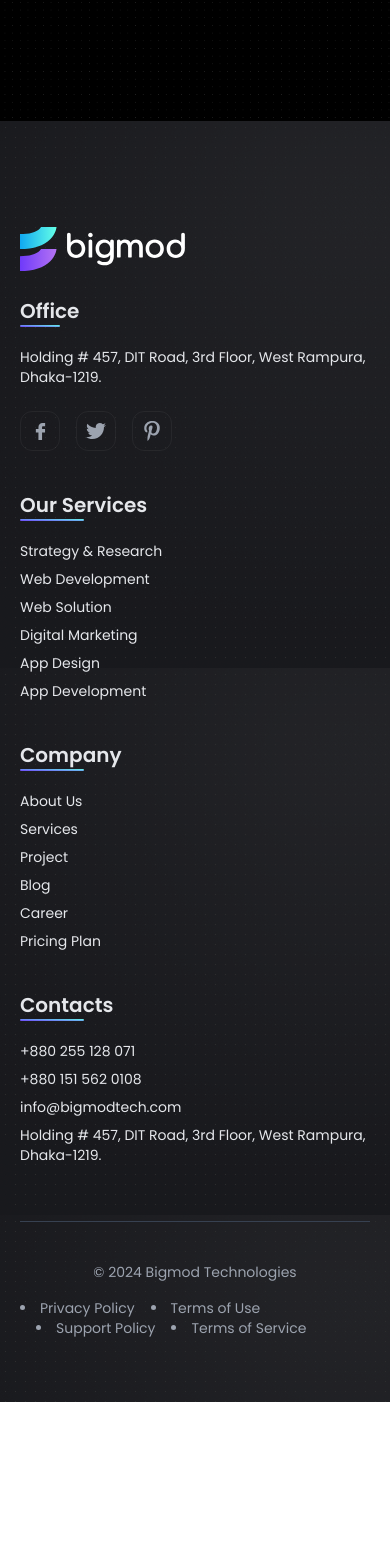
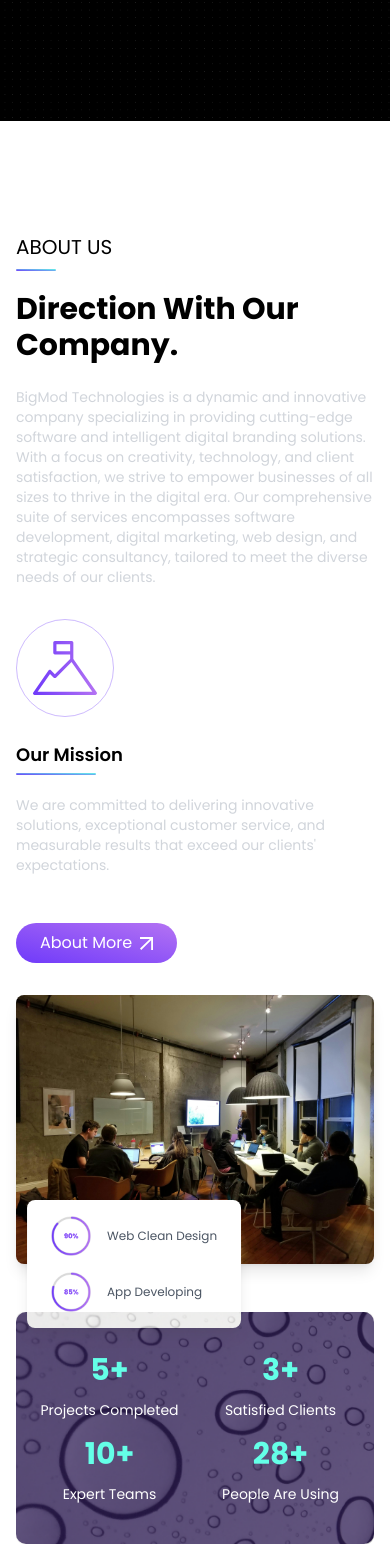
Before and after one commit to sabbirsami/bigmod-portfolio, a Next.js app: page /about-us in a window 390 px wide. Shown: the part 359-1927 px from the top of the page. Before the commit the page ends 1761 px from the top, so only its background shows below. Built offline with nearby package versions, Linux system fonts and the light colour scheme.

Commit message:
add some content in about page

```diff
--- a/src/app/about-us/page.tsx
+++ b/src/app/about-us/page.tsx
@@ -1,12 +1,206 @@
+"use client";
+
 import Title from "@/components/shared/title/Title";
-import React from "react";
+import React, { useEffect, useRef, useState } from "react";
+import teamImage from "@/assets/bg/abouut-bg.jpg";
+import mission from "@/assets/mission.svg";
+import progress90image from "@/assets/progress90.png";
+import progress85image from "@/assets/progress85.png";
+import counterBg from "@/assets/bg/counter-bg.png";
+import Image from "next/image";
+import Link from "next/link";
+import Arrow from "@/components/shared/icons/Arrow";
 
-const page = () => {
+const AboutUs = () => {
+  const [projectsCompleted, setProjectsCompleted] = useState<number>(0);
+  const [satisfiedClients, setSatisfiedClients] = useState<number>(0);
+  const [expertTeams, setExpertTeams] = useState<number>(0);
+  const [peopleUsing, setPeopleUsing] = useState<number>(0);
+
+  const sectionRef = useRef<HTMLDivElement | null>(null);
+  const [hasAnimated, setHasAnimated] = useState<boolean>(false);
+
+  useEffect(() => {
+    const handleScroll = (entries: IntersectionObserverEntry[]) => {
+      entries.forEach((entry) => {
+        if (entry.isIntersecting && !hasAnimated) {
+          setHasAnimated(true);
+          animateCounters();
+        }
+      });
+    };
+
+    const observer = new IntersectionObserver(handleScroll, {
+      threshold: 0.5,
+    });
+
+    if (sectionRef.current) {
+      observer.observe(sectionRef.current);
+    }
+
+    return () => {
+      if (sectionRef.current) {
+        observer.unobserve(sectionRef.current);
+      }
+    };
+  }, [hasAnimated]);
+
+  const animateCounters = () => {
+    animateCount(5, setProjectsCompleted);
+    animateCount(3, setSatisfiedClients);
+    animateCount(10, setExpertTeams);
+    animateCount(28, setPeopleUsing);
+  };
+
+  const animateCount = (
+    target: number,
+    setState: React.Dispatch<React.SetStateAction<number>>
+  ) => {
+    let count = 0;
+    const increment = Math.ceil(target / 50);
+    const interval = setInterval(() => {
+      count += increment;
+      if (count >= target) {
+        setState(target);
+        clearInterval(interval);
+      } else {
+        setState(count);
+      }
+    }, 50);
+  };
+
   return (
     <section className="">
       <Title title="About Us" url="/about-us" />
+      <section className="py-28 px-4 md:px-8 lg:px-5">
+        <div className="max-w-7xl mx-auto">
+          <div className="grid grid-cols-1 lg:grid-cols-2 gap-8 items-center">
+            {/* Text Section */}
+            <div>
+              <h3 className="text-xl md:text-xl uppercase mb-2">About Us</h3>
+              <div className="w-10 h-[2px] bg-gradient-to-tr from-secondary_one to-primary_two rounded-full mb-5"></div>
+              <h2 className="text-3xl md:text-4xl lg:text-5xl font-bold mb-6 lg:mb-10">
+                Direction With Our Company.
+              </h2>
+              <p className="text-gray-300 text-sm md:text-base lg:text-lg mb-6">
+                BigMod Technologies is a dynamic and innovative company
+                specializing in providing cutting-edge software and intelligent
+                digital branding solutions. With a focus on creativity,
+                technology, and client satisfaction, we strive to empower
+                businesses of all sizes to thrive in the digital era. Our
+                comprehensive suite of services encompasses software
+                development, digital marketing, web design, and strategic
+                consultancy, tailored to meet the diverse needs of our clients.
+              </p>
+              <div className="flex flex-col md:flex-row items-start md:items-center gap-6 my-8">
+                <div className="border border-secondary_one/35 rounded-full p-4 md:p-6">
+                  <Image
+                    className="w-16 md:w-24"
+                    src={mission}
+                    alt="Team Image"
+                  />
+                </div>
+
+                <div>
+                  <h4 className="text-lg md:text-xl font-semibold mb-1">
+                    Our Mission
+                  </h4>
+                  <div className="w-20 h-[2px] bg-gradient-to-tr from-secondary_one to-primary_two rounded-full mb-5"></div>
+                  <p className="text-gray-300 text-sm md:text-base">
+                    We are committed to delivering innovative solutions,
+                    exceptional customer service, and measurable results that
+                    exceed our clients&#39; expectations.
+                  </p>
+                </div>
+              </div>
+              <Link
+                href="/about"
+                className="bg-gradient-to-tr from-secondary_one to-secondary_two text-white px-6 md:px-8 py-2 md:py-3 rounded-full inline-block mt-4"
+              >
+                <div className="flex items-center justify-center gap-2 md:gap-4">
+                  <span>About More</span> <Arrow width={13} height={13} />
+                </div>
+              </Link>
+            </div>
+
+            {/* Image Section */}
+            <div className="relative">
+              <Image
+                src={teamImage}
+                alt="Team Photo"
+                width={500}
+                height={300}
+                className="rounded-lg shadow-lg w-full"
+              />
+              <div className="absolute bottom-0 -left-24 md:-left-32 bg-white py-4 px-6 md:px-8 shadow-lg rounded-lg flex flex-col md:flex-row space-y-4 md:space-y-0 md:space-x-6 transform translate-x-1/2 translate-y-1/2">
+                <div className="text-center flex items-center gap-4">
+                  <Image
+                    className="w-10 md:w-16"
+                    src={progress90image}
+                    alt="Progress 90%"
+                    height={300}
+                    width={300}
+                  />
+                  <p className="text-xs md:text-sm text-gray-600">
+                    Web Clean Design
+                  </p>
+                </div>
+                <div className="text-center flex items-center gap-4">
+                  <Image
+                    className="w-10 md:w-16"
+                    src={progress85image}
+                    alt="Progress 85%"
+                    height={300}
+                    width={300}
+                  />
+                  <p className="text-xs md:text-sm text-gray-600">
+                    App Developing
+                  </p>
+                </div>
+              </div>
+            </div>
+          </div>
+
+          {/* Statistics Section */}
+          <div
+            ref={sectionRef}
+            className="mt-12 md:mt-16 bg-[#160044] text-white rounded-lg py-10 md:py-16 px-4 md:px-5 grid grid-cols-2 sm:grid-cols-4 gap-4 md:gap-8 text-center relative features-count"
+            style={{
+              background: `url(${counterBg.src})`,
+              backgroundRepeat: "no-repeat",
+              backgroundSize: "cover",
+              position: "relative",
+            }}
+          >
+            <div>
+              <p className="text-3xl md:text-5xl font-bold text-primary_two">
+                {projectsCompleted}+
+              </p>
+              <p className="text-sm md:text-base pt-3">Projects Completed</p>
+            </div>
+            <div>
+              <p className="text-3xl md:text-5xl font-bold text-primary_two">
+                {satisfiedClients}+
+              </p>
+              <p className="text-sm md:text-base pt-3">Satisfied Clients</p>
+            </div>
+            <div>
+              <p className="text-3xl md:text-5xl font-bold text-primary_two">
+                {expertTeams}+
+              </p>
+              <p className="text-sm md:text-base pt-3">Expert Teams</p>
+            </div>
+            <div>
+              <p className="text-3xl md:text-5xl font-bold text-primary_two">
+                {peopleUsing}+
+              </p>
+              <p className="text-sm md:text-base pt-3">People Are Using</p>
+            </div>
+          </div>
+        </div>
+      </section>
     </section>
   );
 };
 
-export default page;
+export default AboutUs;
--- /dev/null
+++ b/src/app/projects/page.tsx
@@ -0,0 +1,11 @@
+import Title from "@/components/shared/title/Title";
+
+const page = () => {
+  return (
+    <div>
+      <Title title="Our Projects" url="/projects" />
+    </div>
+  );
+};
+
+export default page;
--- /dev/null
+++ b/src/app/services/page.tsx
@@ -0,0 +1,11 @@
+import Title from "@/components/shared/title/Title";
+
+const page = () => {
+  return (
+    <div>
+      <Title title="Services" url="/services" />
+    </div>
+  );
+};
+
+export default page;
--- a/src/components/shared/navbar/Navbar.tsx
+++ b/src/components/shared/navbar/Navbar.tsx
@@ -7,7 +7,7 @@ import Logo from "../icons/Logo";
 const Navbar = () => {
   const [isOpen, setIsOpen] = useState(false);
   const navItems = [
-    { title: "Home", route: "/home" },
+    { title: "Home", route: "/" },
     { title: "About us", route: "/about-us" },
     { title: "Services", route: "/services" },
     { title: "Projects", route: "/projects" },
```
